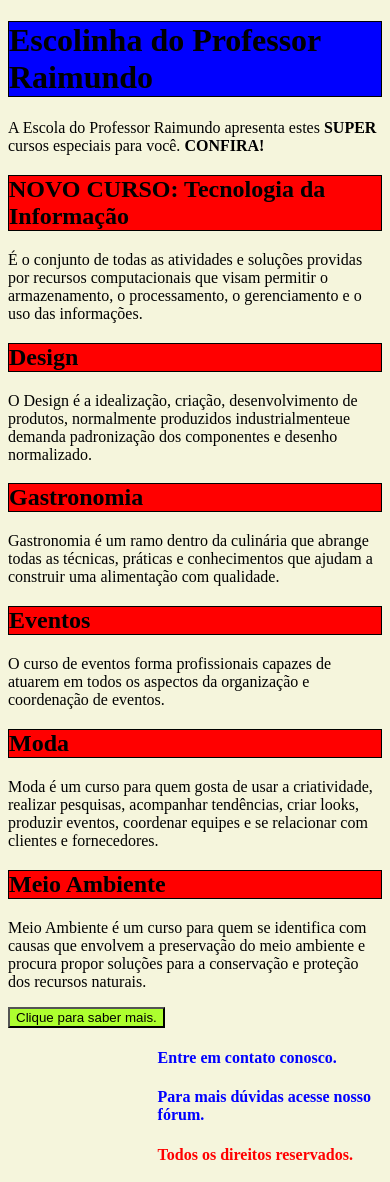
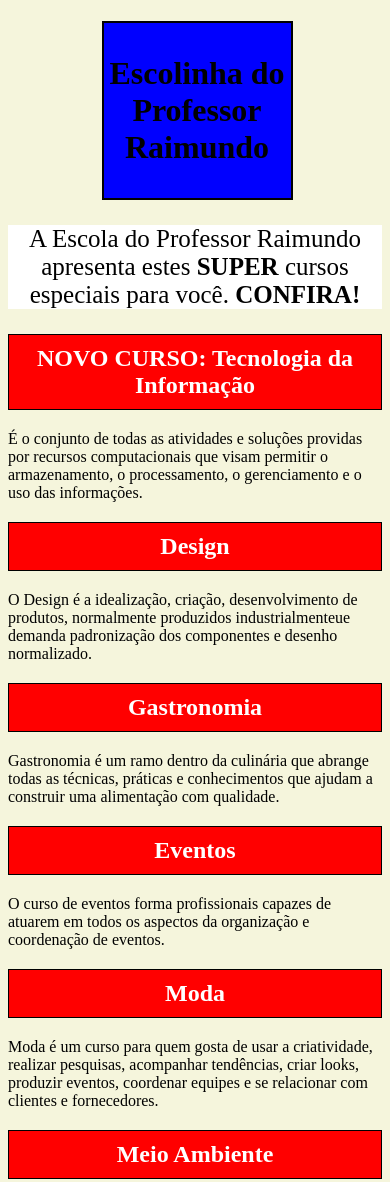
Before and after one commit to PedroRAlvarenga/PaginaEscola, a plain HTML site: page index.html in a window 390 px wide. Shown: the top 1182 px of the page. Drawn offline with Linux system fonts and the light colour scheme.

Commit message:
site com media querie

```diff
--- a/css/styles.css
+++ b/css/styles.css
@@ -4,22 +4,44 @@ body {
 
 h2 #titulo p.design {
     padding-left: 10px;
+    border: 1px;
 }
 
 #titulo {
     background-color: red;
-    border: solid 1px;
+    border: solid 1px black;
+    text-align: center;
+    padding: 10px;
+    color: white;
 }
 
 footer>h4 {
     color: blue;
-    padding-left: 40%;
+    text-align: center;
+    padding: 1px;
 }
 
 .direitos{
     color: red;
 }
 
-button{
-    background-color: greenyellow;
+h2 {
+    text-align: center;
 }
+
+footer {
+    background-color: goldenrod;
+    border: solid 2px;
+    width: auto;
+}
+
+main>p {
+    background-color: white;
+}
+
+@media (min-width:900px) {
+#titulo, #h1, #rodape {
+    display: inline-block;
+    width: 100%;
+}
+}
--- a/index.html
+++ b/index.html
@@ -10,18 +10,26 @@
 
     <style>
         h1 {
+        text-align: center;
         background-color: blue;
+        width: 50%;
+        margin-left: 25%;
+        }
+
+        button {
+        background-color: greenyellow;
+        margin-left: 90%;
         }
     </style>
 </head>
 <body>
     <main>
-        <h1 style="border: solid 1px">Escolinha do Professor Raimundo</h1>
-            <p>A Escola do Professor Raimundo apresenta estes <strong>SUPER</strong>
+        <h1 style="border: solid 2px"><p>Escolinha do Professor Raimundo</p></h1>
+            <p style="text-align: center; font-size: 25px;" >A Escola do Professor Raimundo apresenta estes <strong>SUPER</strong>
                     cursos especiais para você. <strong>CONFIRA!</strong>
             </p>
     </main>
-
+    <div class="texto">
         <h2 id="titulo" class="novo curso"> <strong>NOVO CURSO:</strong> Tecnologia da Informação</h2>
                 <p id="descricao" class="tecnologia" >É o conjunto de todas as atividades e soluções providas por
                     recursos computacionais que visam permitir o armazenamento, o processamento,
@@ -52,11 +60,12 @@
                 <p id="descricao" class="ambiente">Meio Ambiente é um curso para quem se identifica com causas que envolvem a preservação do meio ambiente
                     e procura propor soluções para a conservação e proteção dos recursos naturais.
                 </p>
+    </div>
     <button>Clique para saber mais.</button>
     <footer>
-            <h4>Entre em contato conosco.</h4>
-            <h4>Para mais dúvidas acesse nosso fórum.</h4>
-            <h4 class="direitos"> Todos os direitos reservados.</h4>
+            <h4><p>Entre em contato conosco.</p>
+                <p>Para mais dúvidas acesse nosso fórum.</p>
+            <p class="direitos"> Todos os direitos reservados.</p></h4>
     </footer>
 </body>
 </html>
```
Lines whose indentation alone changed are shown as unchanged.
